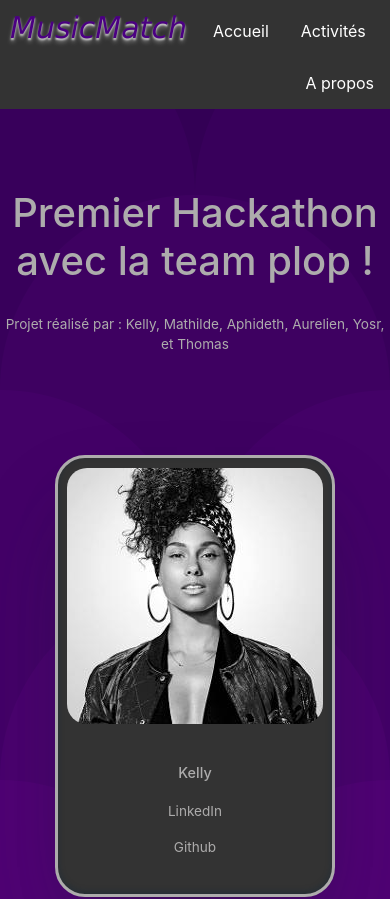
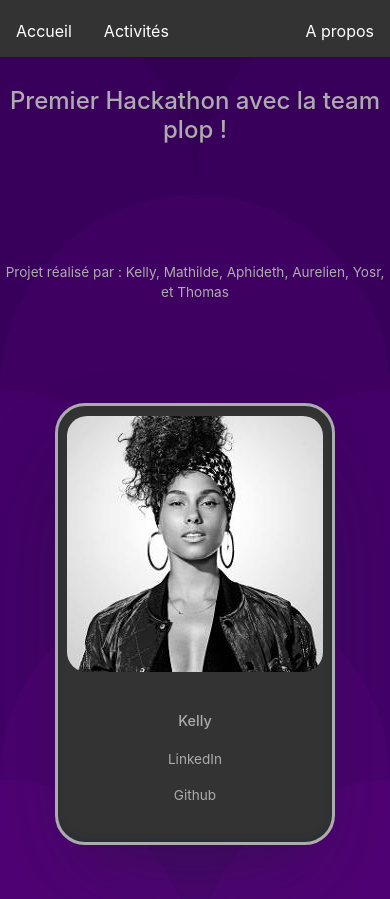
Before and after one commit to ThomasFr45/Hackathon1, a React (Create React App) app: page /about in a window 390 px wide. Shown: the top 899 px of the page. Built offline with nearby package versions, Linux system fonts and the light colour scheme.

Commit message:
update site

```diff
--- a/src/App.css
+++ b/src/App.css
@@ -8,6 +8,7 @@ body {
 }
 
 .musicMatch{
+
 padding-left: 10px;
 padding-right: 10px;
   font-family:Verdana, Geneva, Tahoma, sans-serif;
@@ -81,6 +82,27 @@ li a:hover {
 @media (max-width: 700px) {
   .banniere {
     font-size: 0.75em;
+  }
+
+  .musicMatch{
+    display: none;
+  }
+
+  .banniere h1{
+    padding-top: 30px;
+    font-size: 2em;
+  }
+
+  .home-h2{
+    font-size: 1.5em;
+  }
+
+  .title {
+    font-size: 1.2em;
+  }
+
+  .titleB {
+    font-size: 1.2em;
   }
 }
 
--- a/src/components/Home.jsx
+++ b/src/components/Home.jsx
@@ -9,7 +9,7 @@ const Home = ({ radio }) => {
       <Navbar />
       <Banniere title="Bienvenue, ici le plus important, c'est de passer un bon moment !" />
       <div>
-        <h2>Sélectionnez votre genre musical</h2>
+        <h2 className="home-h2">Sélectionnez votre genre musical</h2>
         <CarouselComponent />
         <Search radio={radio} />
       </div>
--- a/src/components/Navbar.jsx
+++ b/src/components/Navbar.jsx
@@ -6,7 +6,7 @@ const Navbar = () => {
   return (
     <nav>
       <ul>
-      <li ><p className='musicMatch'>MusicMatch  </p></li>
+      <li className='musicMatch'><p>MusicMatch  </p></li>
         <li>
           <Link to="/">Accueil</Link>
         </li>
```
